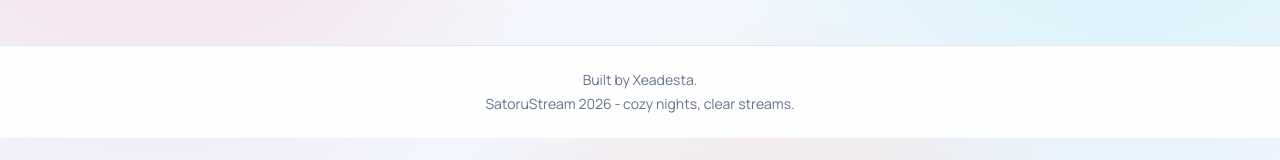
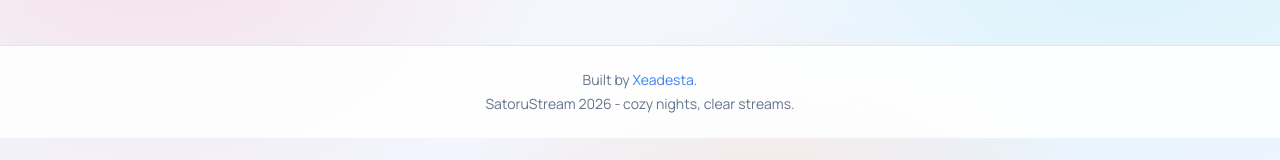
Before and after one commit to JonathanZefanya/satorustream, a React (Vite) app: page /ongoing in a window 1280 px wide. Shown: the part 308-468 px from the top of the page. Built offline with nearby package versions, Linux system fonts and the light colour scheme; no server answers.

Commit message:
update linked footer

```diff
--- a/src/components/Footer.tsx
+++ b/src/components/Footer.tsx
@@ -2,7 +2,7 @@ const Footer = () => {
   return (
     <footer className="mt-12 border-t border-slate-200 bg-white/90 dark:border-slate-800 dark:bg-slate-950/85">
       <div className="container-app py-6 text-center text-sm text-slate-500 dark:text-slate-400">
-        <p>Built by Xeadesta.</p>
+        <p>Built by <a href="https://xead.my.id" target="_blank" rel="noopener noreferrer" className="text-blue-500 hover:underline">Xeadesta</a>.</p>
         <p className="mt-1">SatoruStream {new Date().getFullYear()} - cozy nights, clear streams.</p>
       </div>
     </footer>
```
